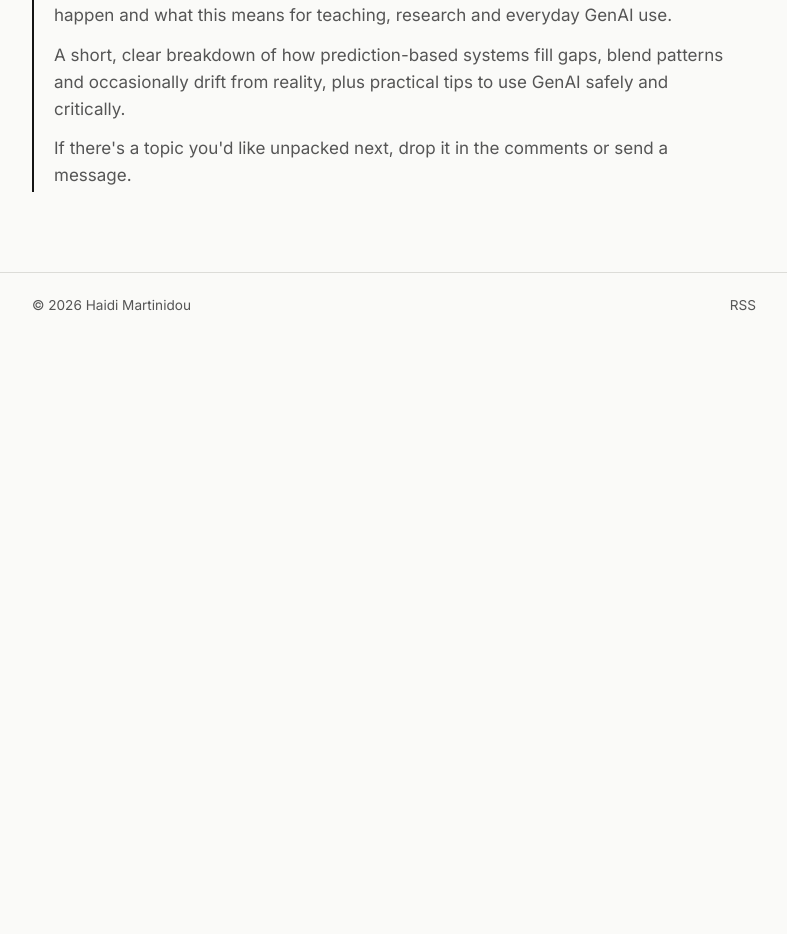
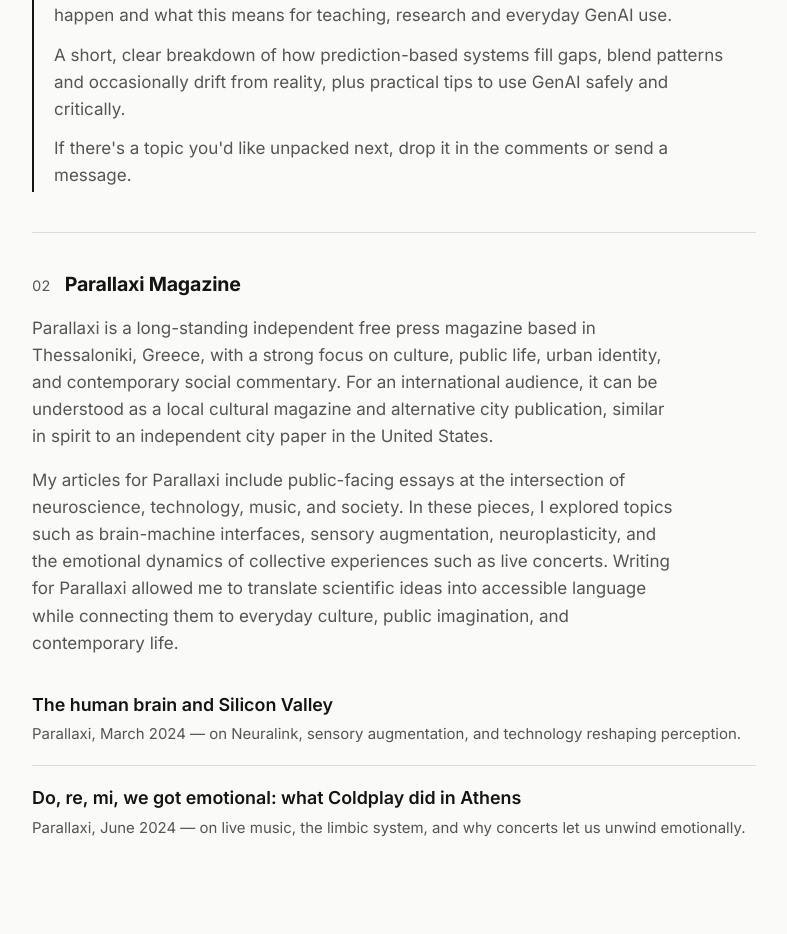
Before and after one commit to haidimartinidou/haidimartinidou.github.io, a Jekyll site: the page built from elsewhere.md, in a window 1280 px wide and 1400 px high, scrolled down 439 px. Shown: the part 394-1328 px from the top of the window, without its empty margins (246-1033 px from the left). Built offline with Jekyll 4.4.1, drawn with Linux system fonts in a browser that asks for light colours; before the commit the page ends 1171 px from its top, so only the background shows below that.

Commit message:
Add Parallaxi Magazine articles to Elsewhere page

```diff
--- a/elsewhere.md
+++ b/elsewhere.md
@@ -20,4 +20,27 @@ permalink: /elsewhere/
       <p>If there's a topic you'd like unpacked next, drop it in the comments or send a message.</p>
     </blockquote>
   </li>
+
+  <li class="home-block">
+    <div class="block-head">
+      <span class="block-index">02</span>
+      <h2>Parallaxi Magazine</h2>
+    </div>
+    <p>Parallaxi is a long-standing independent free press magazine based in Thessaloniki, Greece, with a strong focus on culture, public life, urban identity, and contemporary social commentary. For an international audience, it can be understood as a local cultural magazine and alternative city publication, similar in spirit to an independent city paper in the United States.</p>
+    <p>My articles for Parallaxi include public-facing essays at the intersection of neuroscience, technology, music, and society. In these pieces, I explored topics such as brain-machine interfaces, sensory augmentation, neuroplasticity, and the emotional dynamics of collective experiences such as live concerts. Writing for Parallaxi allowed me to translate scientific ideas into accessible language while connecting them to everyday culture, public imagination, and contemporary life.</p>
+    <ul class="index-list index-list--tight">
+      <li class="index-row">
+        <div class="index-content">
+          <a href="https://parallaximag.gr/parallax-view/anthropinos-egkefalos-kai-silicon-valley">The human brain and Silicon Valley</a>
+          <span class="index-meta">Parallaxi, March 2024 &mdash; on Neuralink, sensory augmentation, and technology reshaping perception.</span>
+        </div>
+      </li>
+      <li class="index-row">
+        <div class="index-content">
+          <a href="https://parallaximag.gr/parallax-view/nto-re-mi-giname-synaisthimatikoi-ti-ekanan-oi-coldplay-stin-athina">Do, re, mi, we got emotional: what Coldplay did in Athens</a>
+          <span class="index-meta">Parallaxi, June 2024 &mdash; on live music, the limbic system, and why concerts let us unwind emotionally.</span>
+        </div>
+      </li>
+    </ul>
+  </li>
 </ol>
```
